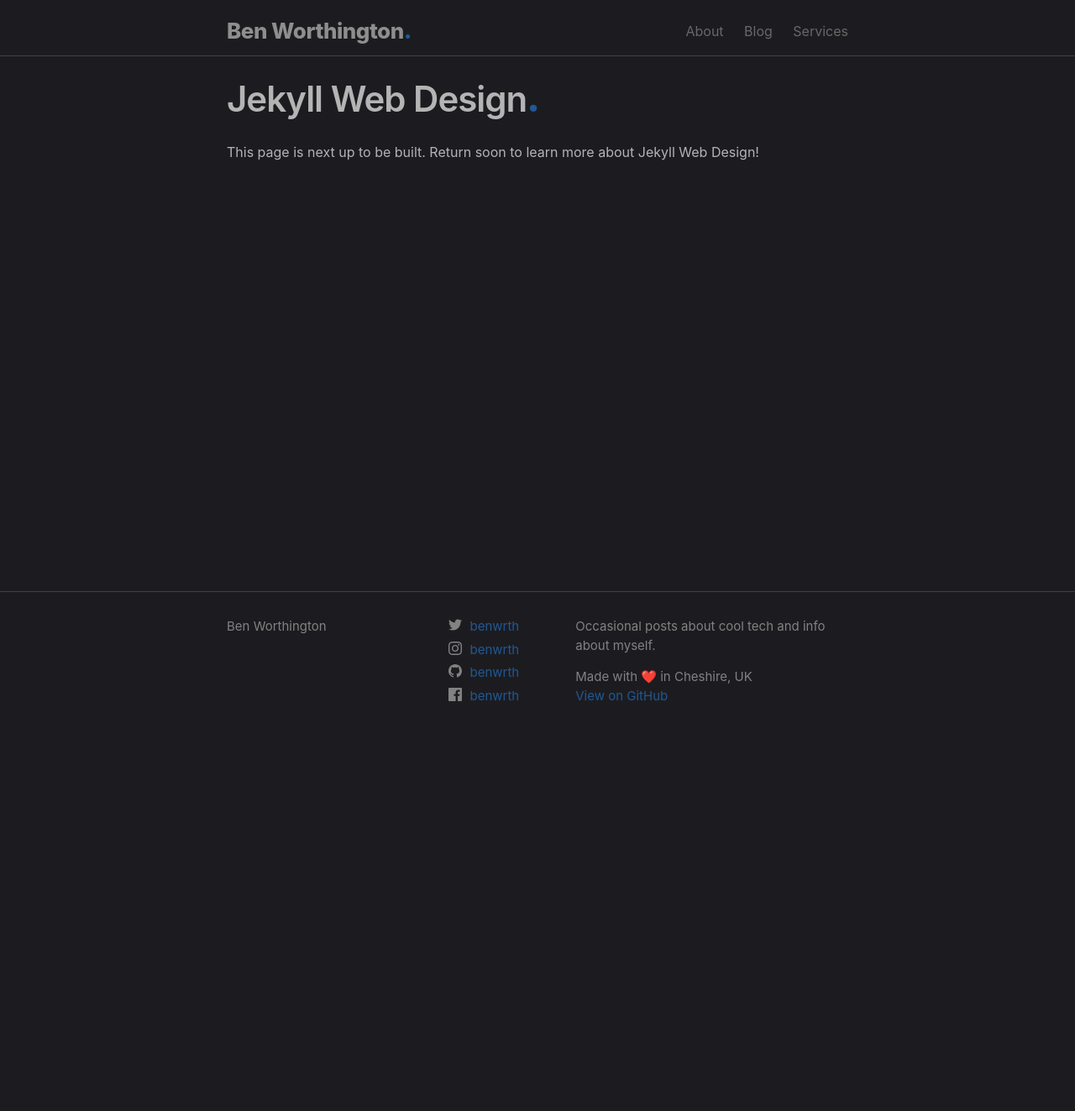
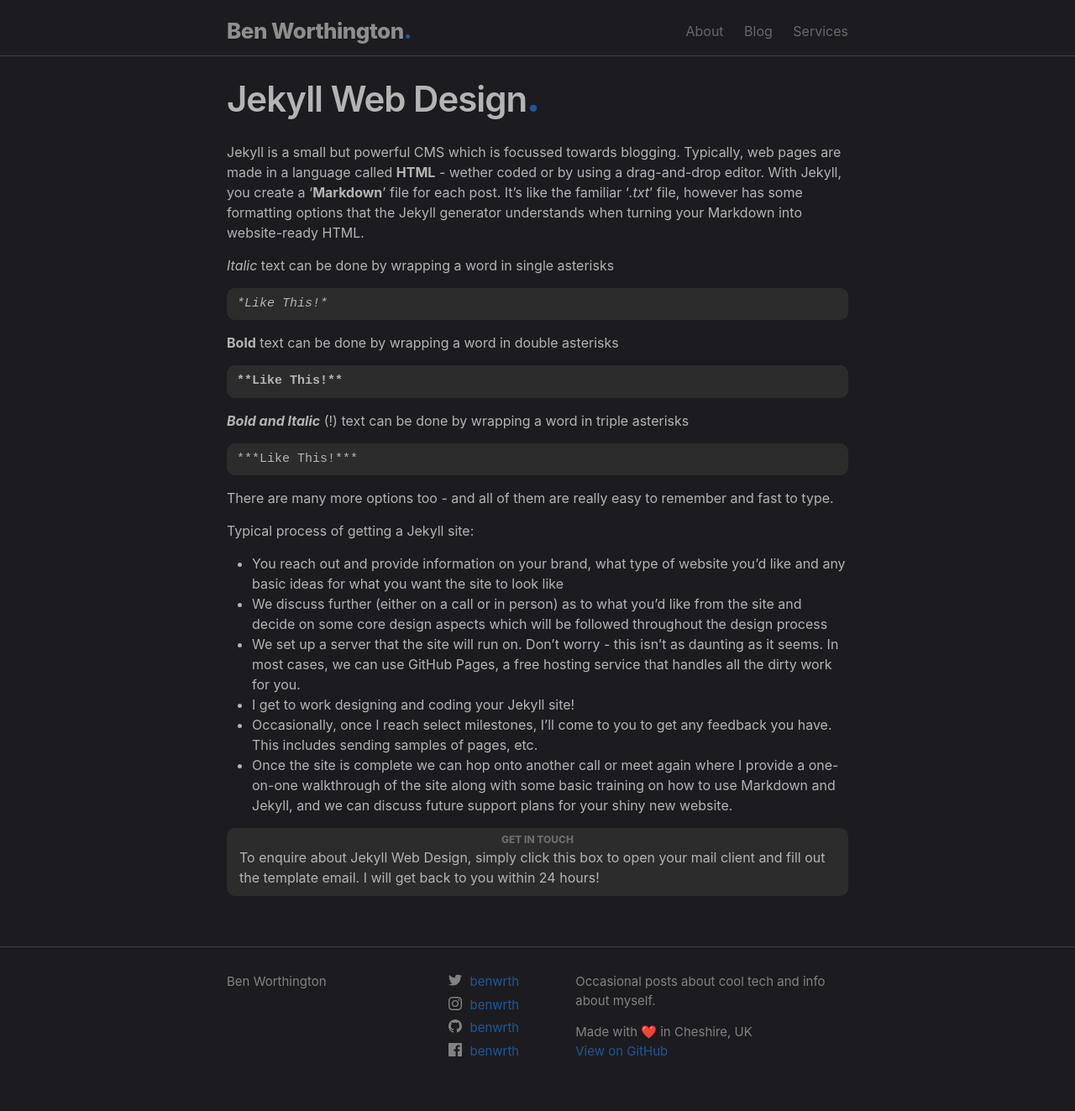
Before and after one commit to benwrth/blog, a Jekyll site: the page built from pages/web-design/jekyll.md, in a window 1280 px wide. Shown: the whole page at 84% size. Built offline with Jekyll 4.4.1, drawn with Linux system fonts in a browser that asks for light colours; some web fonts are replaced; before the commit the page ends 900 px from its top, so only the background shows below that.

Commit message:
Added Jekyll Page, Updated About

````diff
--- a/_sass/minima.scss
+++ b/_sass/minima.scss
@@ -12,12 +12,14 @@ $base-line-height: 1.5 !default;
 
 $spacing-unit:     30px !default;
 
+$brand-color:      #205896 !default;
+$grey-color:       #828282 !default;
+
+
 $text-color:       #b4b4b4 !default;
 $background-color: #1c1c20 !default;
 $secondary-background: #2c2c2c !default;
-$brand-color:      #205896 !default;
 
-$grey-color:       #828282 !default;
 $grey-color-light: lighten($grey-color, 40%) !default;
 $grey-color-dark:  darken($grey-color, 25%) !default;
 
--- a/pages/web-design/jekyll.md
+++ b/pages/web-design/jekyll.md
@@ -4,4 +4,38 @@ title: Jekyll Web Design
 permalink: /web-design/jekyll
 ---
 
-This page is next up to be built. Return soon to learn more about Jekyll Web Design!
+Jekyll is a small but powerful CMS which is focussed towards blogging. Typically, web pages are made in a language called **HTML** - wether coded or by using a drag-and-drop editor. With Jekyll, you create a '**Markdown**' file for each post. It's like the familiar '*.txt*' file, however has some formatting options that the Jekyll generator understands when turning your Markdown into website-ready HTML.
+
+*Italic* text can be done by wrapping a word in single asterisks
+```md
+*Like This!*
+```
+
+**Bold** text can be done by wrapping a word in double asterisks
+```md
+**Like This!**
+```
+
+***Bold and Italic*** (!) text can be done by wrapping a word in triple asterisks
+```md
+***Like This!***
+```
+
+There are many more options too - and all of them are really easy to remember and fast to type.
+
+Typical process of getting a Jekyll site:
+- You reach out and provide information on your brand, what type of website you'd like and any basic ideas for what you want the site to look like
+- We discuss further (either on a call or in person) as to what you'd like from the site and decide on some core design aspects which will be followed throughout the design process
+- We set up a server that the site will run on. Don't worry - this isn't as daunting as it seems. In most cases, we can use GitHub Pages, a free hosting service that handles all the dirty work for you.
+- I get to work designing and coding your Jekyll site!
+- Occasionally, once I reach select milestones, I'll come to you to get any feedback you have. This includes sending samples of pages, etc.
+- Once the site is complete we can hop onto another call or meet again where I provide a one-on-one walkthrough of the site along with some basic training on how to use Markdown and Jekyll, and we can discuss future support plans for your shiny new website.
+
+<div>
+<a href="mailto:ben@wrth.me?subject=Jekyll%20Web%20Design%20Enquiry&body=Name%3A%0D%0ABusiness%20Name%20(If%20applicable)%3A%0D%0A%0D%0AContact%20Email%20Address%3A%0D%0AContact%20Phone%20Number%3A%0D%0AContact%20Address%3A%0D%0A1%3A%0D%0A2%3A%0D%0ATown%2FCity%3A%0D%0ACounty%3A%0D%0APostcode%3A%0D%0A%0D%0APurpose%20of%20the%20website%20(Info%2C%20Blog%2C%20etc.)%3A%0D%0A%0D%0APlease%20describe%20any%20information%20%26%20ideas%20you%20have%20in%20mind%20for%20the%20site%2C%20along%20with%20any%20additional%20info%20you'd%20like%20me%20to%20know%3A">
+<div class="info-box post-list">
+    <p class="info-box-title">GET IN TOUCH</p>
+    <p class="info-box-content">To enquire about Jekyll Web Design, simply click this box to open your mail client and fill out the template email. I will get back to you within 24 hours!</p>
+</div>
+</a>
+</div>
````
Also changed, not shown: pages/about.md (+3 -1 lines), 1 other file.
